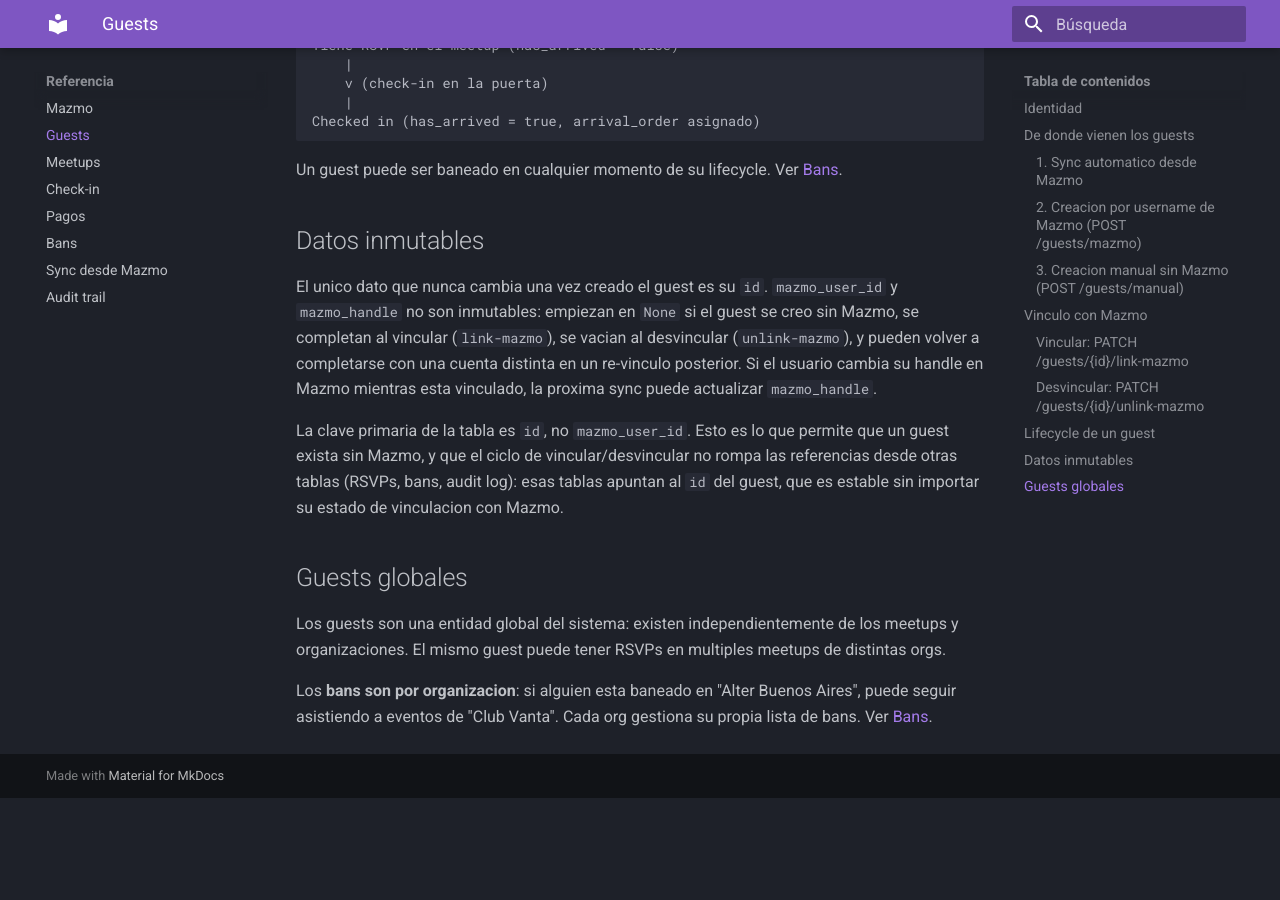
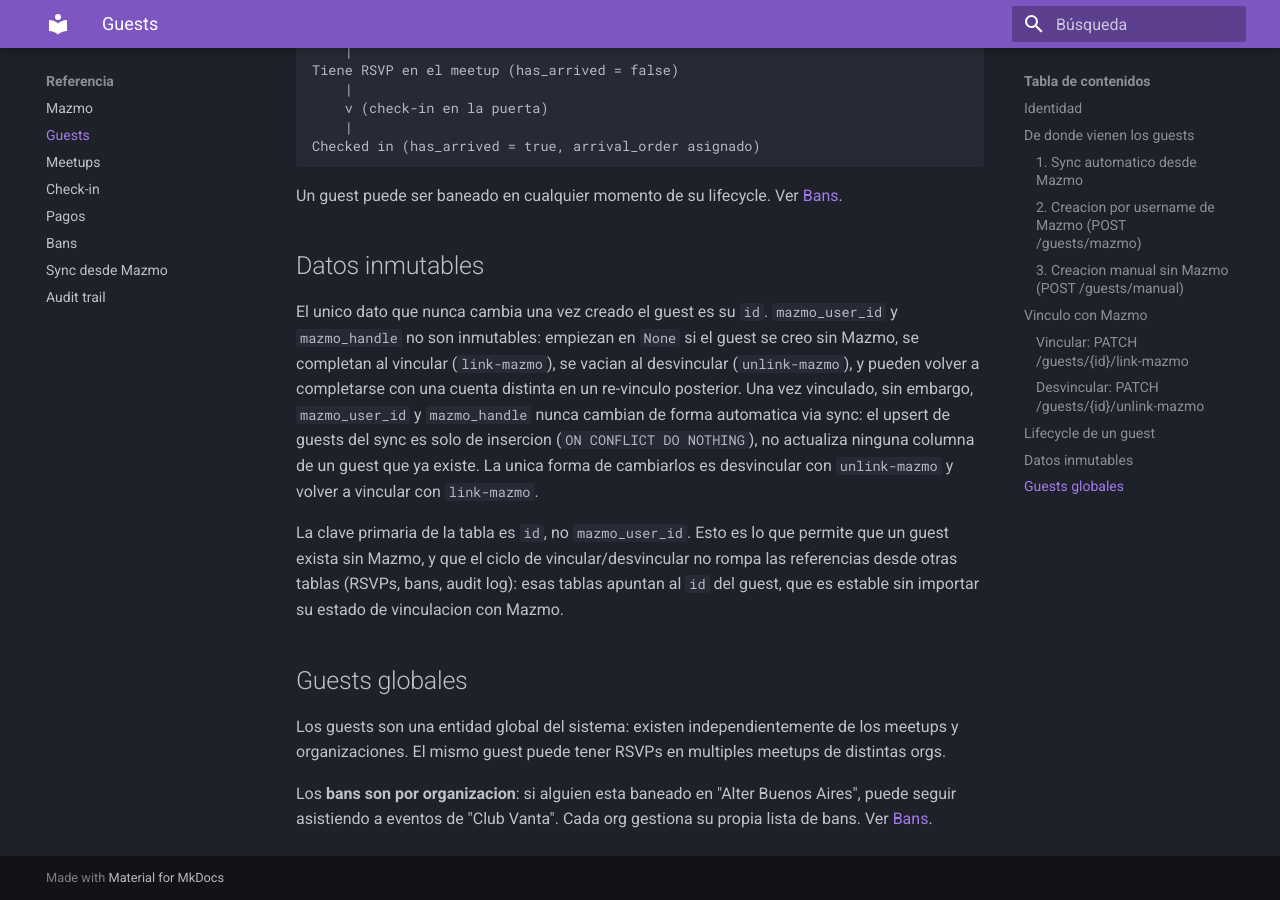
Before and after one commit to club-vanta/docs, an MkDocs documentation site: the page built from docs/business-logic/guests.md, in a window 1280 px wide and 900 px high, scrolled down 2753 px. Built offline with MkDocs 1.6.1 and Material for MkDocs 9.7.7, drawn with Linux system fonts in a browser that asks for light colours; before the commit the page ends 3551 px from its top, so only the background shows below that; some of the changed text lies outside the part shown.

Commit message:
docs: fix sync-immutability claim and link-mazmo 409 wording for guests

```diff
--- a/docs/business-logic/guests.md
+++ b/docs/business-logic/guests.md
@@ -44,7 +44,7 @@ Un guest creado sin Mazmo (`mazmo_user_id` y `mazmo_handle` en `None`) puede vin
 Recibe un `username` de Mazmo, lo busca en la API de Mazmo, y sobreescribe `mazmo_user_id`, `mazmo_handle` y `displayname` del guest con los datos del perfil obtenido. `instagram_username` no se toca.
 
 - Devuelve 404 si el guest no existe, o si el username no existe en Mazmo.
-- Devuelve 409 si el guest ya esta vinculado a otra cuenta de Mazmo. Hay que desvincular primero con `PATCH /guests/{id}/unlink-mazmo` si se quiere cambiar el vinculo.
+- Devuelve 409 si el guest ya esta vinculado a una cuenta de Mazmo (sin importar si es la misma cuenta u otra). Hay que desvincular primero con `PATCH /guests/{id}/unlink-mazmo` si se quiere cambiar el vinculo.
 - Devuelve 409 si ese `mazmo_user_id` ya pertenece a otro guest existente en el sistema. **No hay merge automatico de guests**: hay que elegir cual de los dos guests es el correcto, o corregir el username antes de reintentar.
 
 ### Desvincular: `PATCH /guests/{id}/unlink-mazmo`
@@ -81,7 +81,7 @@ Un guest puede ser baneado en cualquier momento de su lifecycle. Ver [Bans](bans
 
 ## Datos inmutables
 
-El unico dato que nunca cambia una vez creado el guest es su `id`. `mazmo_user_id` y `mazmo_handle` no son inmutables: empiezan en `None` si el guest se creo sin Mazmo, se completan al vincular (`link-mazmo`), se vacian al desvincular (`unlink-mazmo`), y pueden volver a completarse con una cuenta distinta en un re-vinculo posterior. Si el usuario cambia su handle en Mazmo mientras esta vinculado, la proxima sync puede actualizar `mazmo_handle`.
+El unico dato que nunca cambia una vez creado el guest es su `id`. `mazmo_user_id` y `mazmo_handle` no son inmutables: empiezan en `None` si el guest se creo sin Mazmo, se completan al vincular (`link-mazmo`), se vacian al desvincular (`unlink-mazmo`), y pueden volver a completarse con una cuenta distinta en un re-vinculo posterior. Una vez vinculado, sin embargo, `mazmo_user_id` y `mazmo_handle` nunca cambian de forma automatica via sync: el upsert de guests del sync es solo de insercion (`ON CONFLICT DO NOTHING`), no actualiza ninguna columna de un guest que ya existe. La unica forma de cambiarlos es desvincular con `unlink-mazmo` y volver a vincular con `link-mazmo`.
 
 La clave primaria de la tabla es `id`, no `mazmo_user_id`. Esto es lo que permite que un guest exista sin Mazmo, y que el ciclo de vincular/desvincular no rompa las referencias desde otras tablas (RSVPs, bans, audit log): esas tablas apuntan al `id` del guest, que es estable sin importar su estado de vinculacion con Mazmo.
 
```
Also changed, not shown: docs/technical/database-schema.md (+1 -1 lines).
